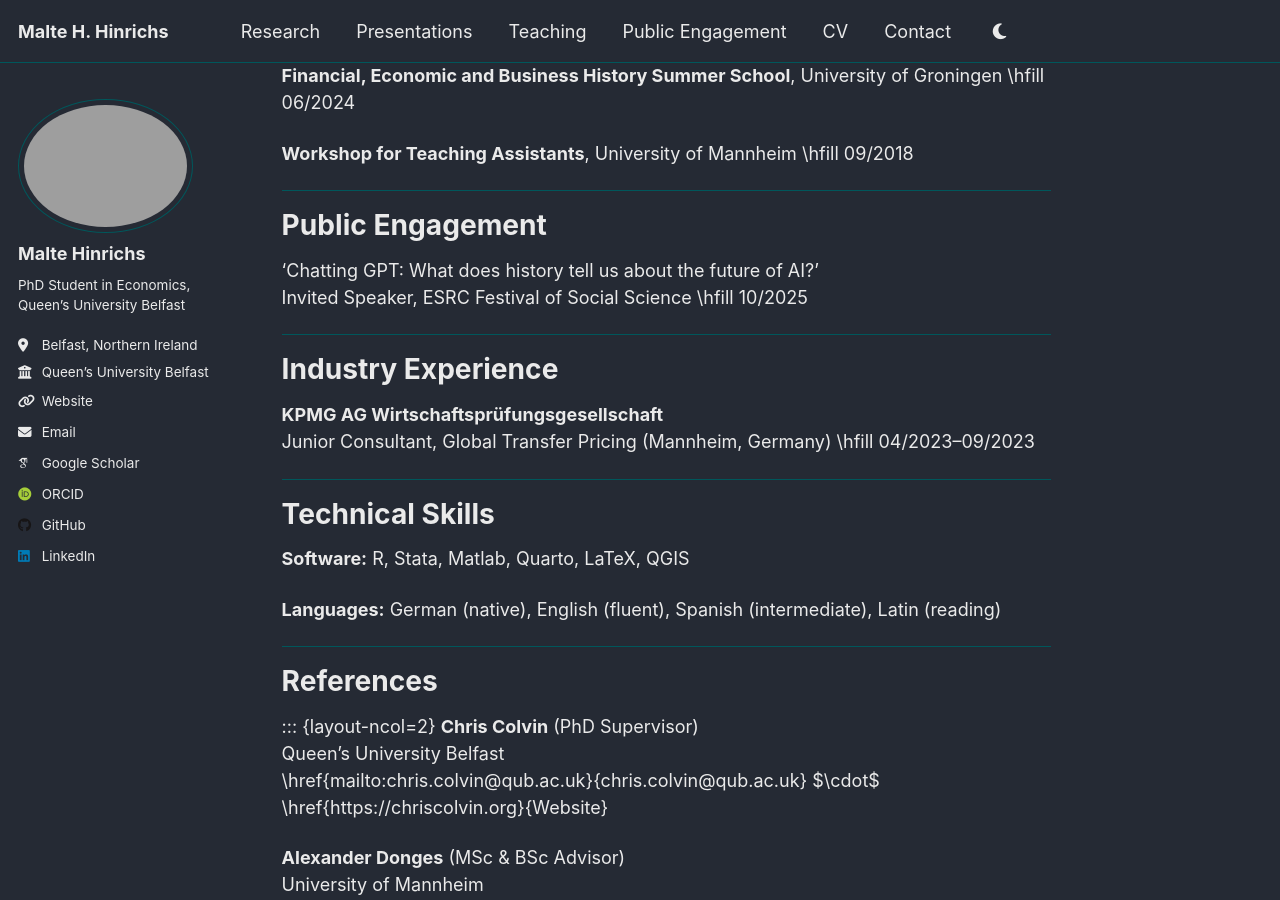
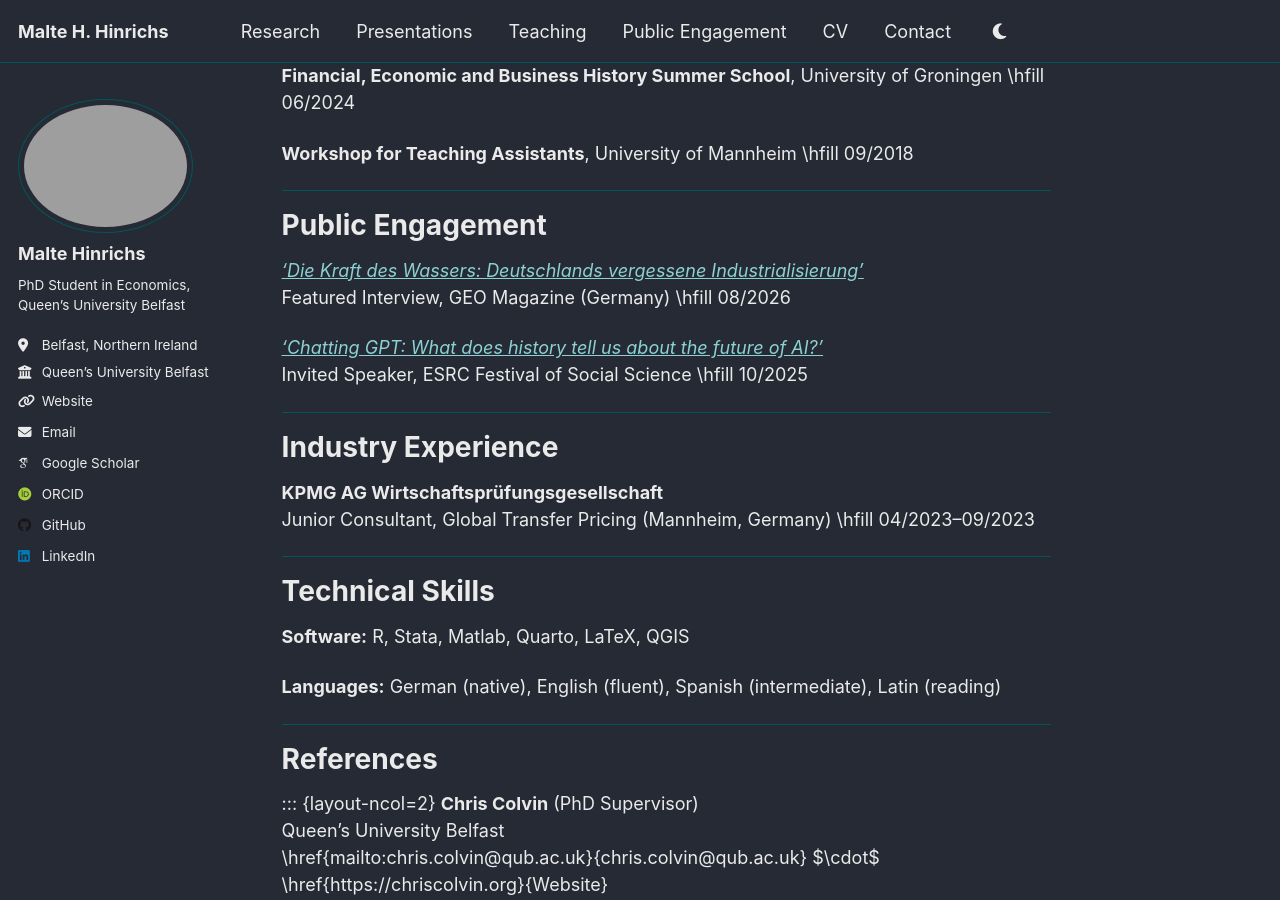
Before and after one commit to maltehhinrichs/maltehhinrichs.github.io, a Jekyll site: the page built from files/cv-latest.md, in a window 1280 px wide and 900 px high, scrolled down 3943 px. Built offline with Jekyll 4.4.1, drawn with Linux system fonts in a browser that asks for light colours; some web fonts are replaced; a script that is not in the unit is left out.

Commit message:
Updated CV from Mega

```diff
--- a/files/cv-latest.md
+++ b/files/cv-latest.md
@@ -200,7 +199,10 @@ Irish Economic Association
 
 # Public Engagement
 
-'Chatting GPT: What does history tell us about the future of AI?'
+*['Die Kraft des Wassers: Deutschlands vergessene Industrialisierung'](https://www.geo.de/wissen/weltgeschichte/die-kraft-des-wassers--deutschlands-vergessene-industrialisierung-37979090.html)*
+Featured Interview, GEO Magazine (Germany) \hfill 08/2026
+
+*['Chatting GPT: What does history tell us about the future of AI?'](https://ceph.ie/events/chatting-gpt-what-does-history-tell-us-about-the-future-of-ai-30-10-2025/)*
 Invited Speaker, ESRC Festival of Social Science \hfill 10/2025
 
 ---
```
Also changed, not shown: other parts of files/cv-latest.md (+0 -1 lines), 1 other file.
